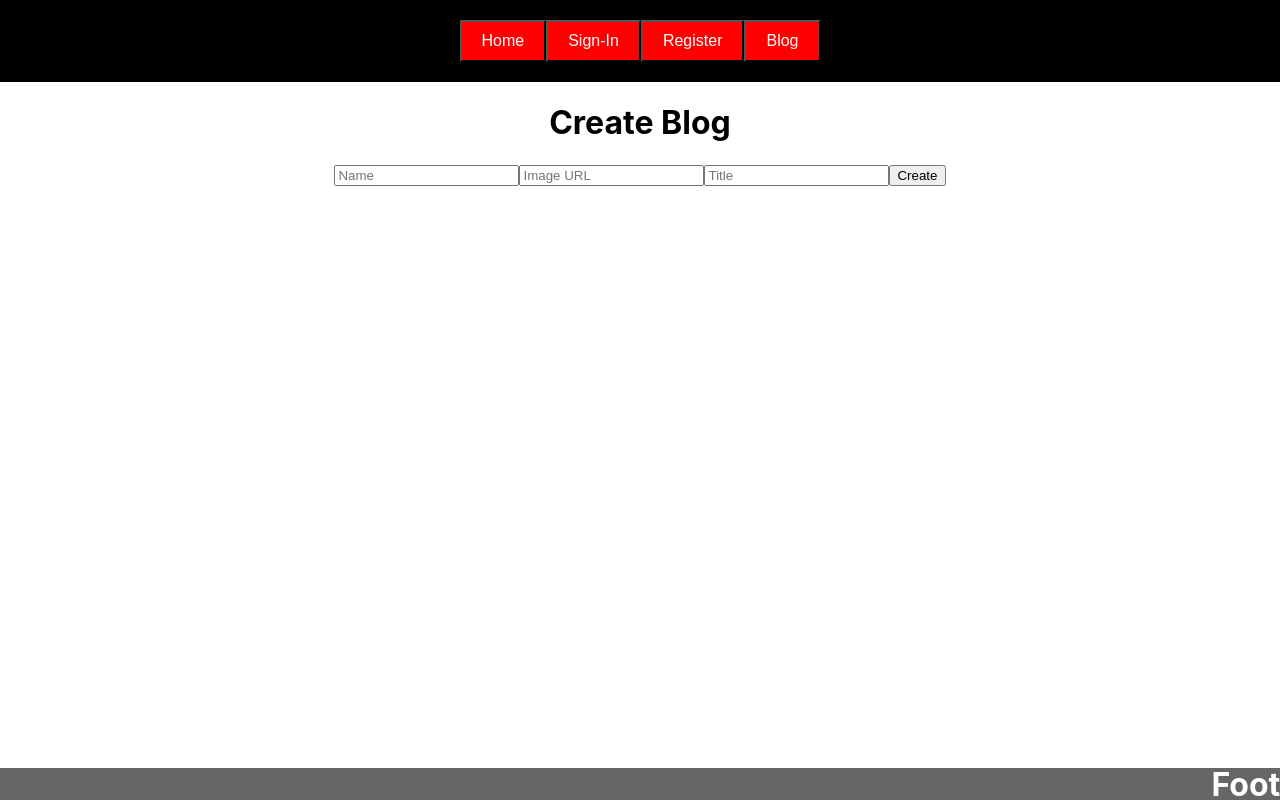
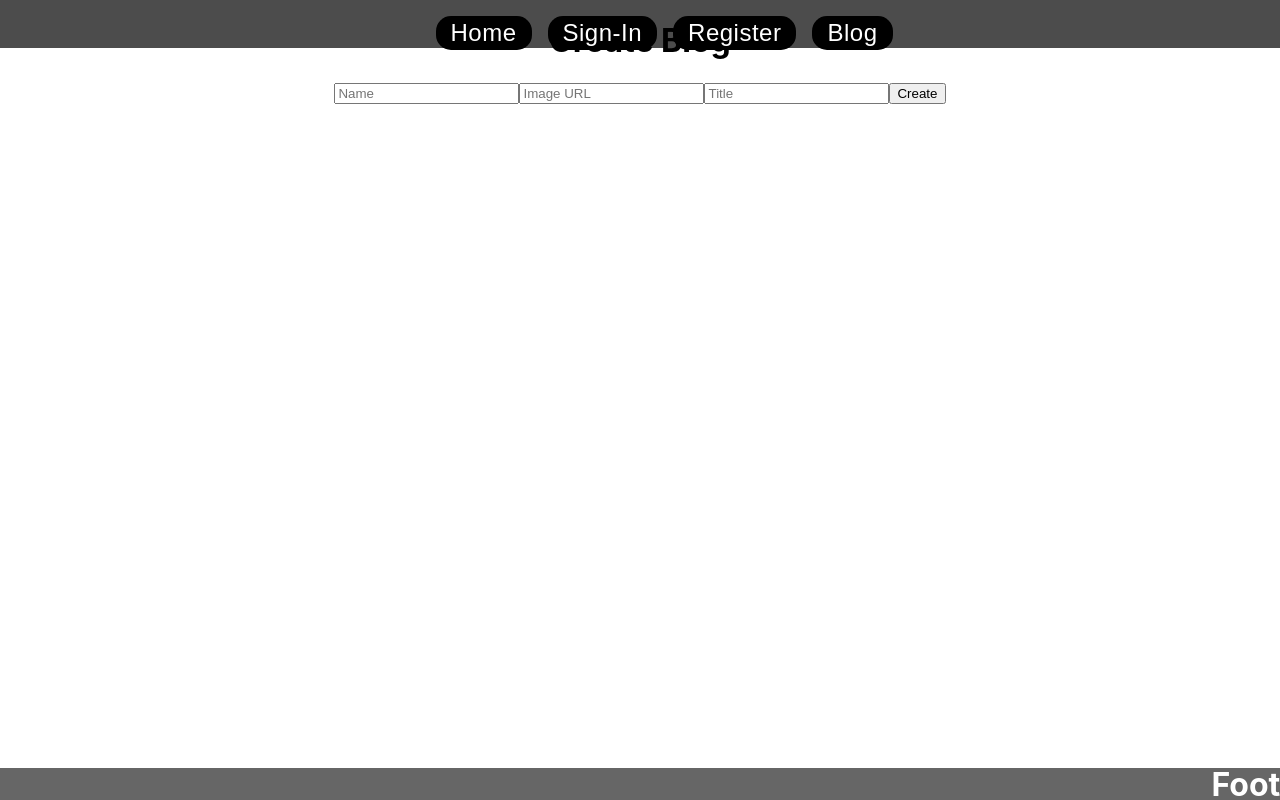
Before and after one commit to ellenell/ocean-app-frontend, a React (Create React App) app: page /blog/create in a window 1280 px wide. Built offline with nearby package versions, Linux system fonts and the light colour scheme; no server answers.

Commit message:
fixed my create route and show route

```diff
--- a/src/App.js
+++ b/src/App.js
@@ -36,7 +36,8 @@ function App() {
   };
 
   const createBlog = async (blog) => {
-    await fetch(URL, {
+    const URLCreate = `http://localhost:4000/blog/create`
+    await fetch(URLCreate, {
       method: "post",
       headers: {
         "Content-Type": "application/json",
@@ -62,11 +63,11 @@ function App() {
           <Route path="/kayaking-weather" element={<KayakingWeather />} />
           <Route path="/snorkel-weather" element={<SnorkelWeather />} />
           <Route path="/sailing-weather" element={<SailingWeather />} />
-          <Route path="/signin" element={<SignIn />} />
-          <Route path="/register" element={<Register />} />
+          {/* <Route path="/signin" element={<SignIn />} />
+          <Route path="/register" element={<Register />} /> */}
           <Route path="/blog-index" element={<Index blog={blog} createBlog={createBlog} />} />
           <Route path="/blog/create" element={<Create createBlog={createBlog} />} />
-          <Route path="/blog/:id" element={<Show />} />
+          <Route path="/blog/:id" element={<Show blog={blog} />} />
         </Routes>
         <Footer />
       </div>
--- a/src/components/Header.js
+++ b/src/components/Header.js
@@ -1,17 +1,46 @@
-import React from 'react'
-import { Link, Router } from 'react-router-dom';
+import React from 'react';
+import { Link } from 'react-router-dom';
+
+const headerStyle = {
+  display: 'grid',
+  gridTemplateRows: 'auto 1fr',
+  color: 'white',
+  height: '3rem',
+  alignItems: 'center',
+  position: 'fixed',
+  width: '100%',
+  top: 0,
+  backgroundColor: 'rgba(0, 0, 0, 0.7)',
+  zIndex: 999,
+  padding: '0 2rem',
+  textShadow: '1px 1px 2px black',
+};
 
 const buttonStyle = {
-  backgroundColor: 'red',
+  display: 'inline-flex',
+  alignItems: 'center',
+  justifyContent: 'center',
+  fontSize: '1.5rem',
+  padding: '3px 15px',
+  marginTop: '10px',
+  margin: '1rem 1rem 0 0',
   color: 'white',
-  padding: '10px 20px',
-  fontSize: '16px',
+  backgroundColor: 'black',
+  borderRadius: '15px',
+  textAlign: 'center',
+  textDecoration: 'none',
+  opacity: 1,
+  border: 'none',
+  cursor: 'pointer',
+  textShadow: '1px 1px 2px black',
+  marginTop: '30px',
+  letterSpacing: '.5px',
+  transition: 'transform 0.3s ease-in-out',
 };
 
-const headerStyle = {
-  backgroundColor: 'black',
-  color: 'white',
-  padding: '20px',
+const hoverStyles = {
+  opacity: 0.8,
+  transform: 'scale(0.9)',
 };
 
 const Header = () => {
@@ -27,7 +56,7 @@ const Header = () => {
         <Link to="/register">
           <button style={buttonStyle}>Register</button>
         </Link>
-        <Link to="/blog">
+        <Link to="/blog-index">
           <button style={buttonStyle}>Blog</button>
         </Link>
       </div>
--- a/src/pages/Create.js
+++ b/src/pages/Create.js
@@ -1,4 +1,5 @@
 import React, { useState } from "react";
+import { useNavigate } from "react-router-dom";
 
 const Create = ({ createBlog }) => {
   const [newBlog, setNewBlog] = useState({
@@ -6,6 +7,7 @@ const Create = ({ createBlog }) => {
     image: "",
     title: ""
   });
+  const navigate = useNavigate();
 
   const handleChange = (event) => {
     setNewBlog({ ...newBlog, [event.target.name]: event.target.value });
@@ -19,6 +21,9 @@ const Create = ({ createBlog }) => {
       image: "",
       title: ""
     });
+
+    // Redirect to the Show page after creating the blog
+    navigate("/blog-index");
   };
 
   return (
--- a/src/pages/Show.js
+++ b/src/pages/Show.js
@@ -1,22 +1,24 @@
-import {useParams} from "react-router-dom"
+import React from "react";
+import { Link, useParams } from "react-router-dom";
 
 const Show = (props) => {
-  const params = useParams()
+  const params = useParams();
   const id = params.id;
   const blog = props.blog;
-  const blogs = blog.find((p) => p._id === id);
+  const blogs = blog && blog.find((p) => p._id === id);
+
+  if (!blogs) {
+    return <p>Loading...</p>;
+  }
 
   return (
     <div className="blogs">
-    {blogs ? (
-      <>
       <h1>{blogs.name}</h1>
       <h2>{blogs.title}</h2>
       <img src={blogs.image} alt={blogs.name} />
-      </>
-    ) : (
-      <p>Loading...</p>
-    )}
+
+      <Link to="/blog/create">Create a Blog</Link>
+
     </div>
   );
 };
```
Lines whose indentation alone changed are shown as unchanged.
